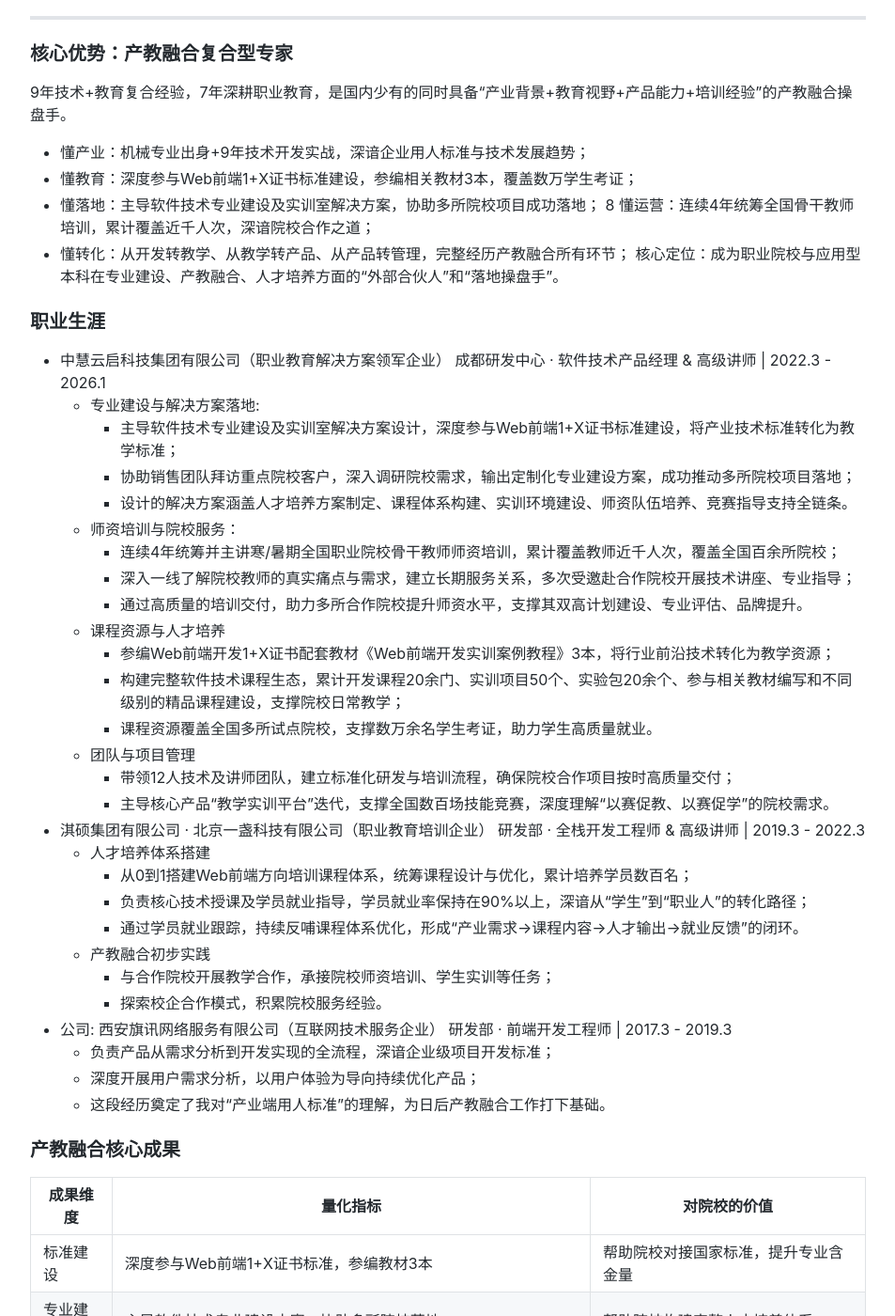
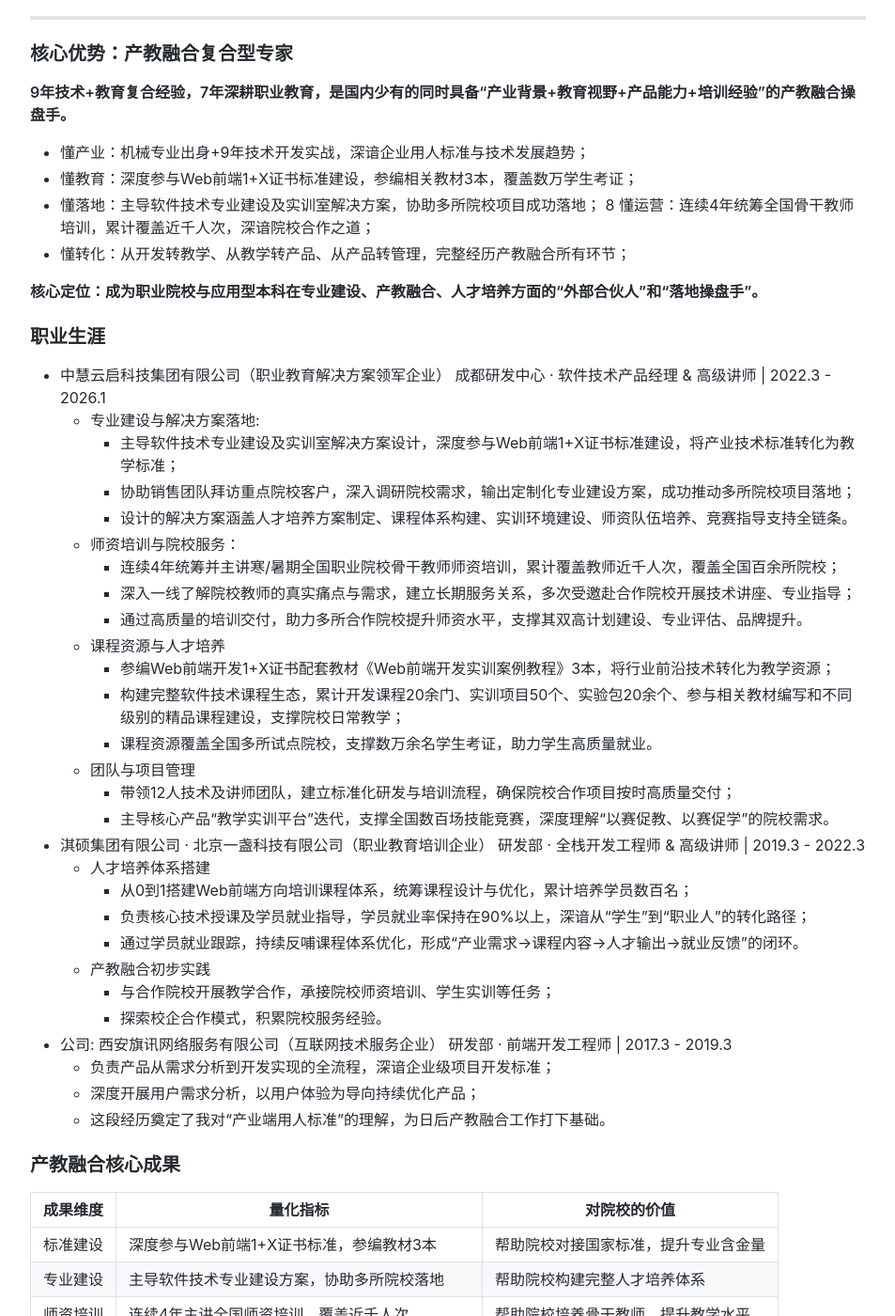
Before and after one commit to davidkoojohn/davidkoojohn.github.io, a Jekyll site: the page built from resume-cjrh.md, in a window 1280 px wide and 1400 px high, scrolled down 572 px. Shown: the whole window at 94% size, without its empty margins (163-1116 px from the left). Built offline with Jekyll 4.4.1, drawn with Linux system fonts in a browser that asks for light colours; comment, search, counter and statistics services are not loaded; some of the changed text lies outside the part shown.

```diff
--- a/resume-cjrh.md
+++ b/resume-cjrh.md
@@ -21,13 +21,15 @@ title: Resume
 ---
 ### 核心优势：产教融合复合型专家
 
-9年技术+教育复合经验，7年深耕职业教育，是国内少有的同时具备“产业背景+教育视野+产品能力+培训经验”的产教融合操盘手。
+**9年技术+教育复合经验，7年深耕职业教育，是国内少有的同时具备“产业背景+教育视野+产品能力+培训经验”的产教融合操盘手。**
+
 * 懂产业：机械专业出身+9年技术开发实战，深谙企业用人标准与技术发展趋势；
 * 懂教育：深度参与Web前端1+X证书标准建设，参编相关教材3本，覆盖数万学生考证；
 * 懂落地：主导软件技术专业建设及实训室解决方案，协助多所院校项目成功落地；
 8 懂运营：连续4年统筹全国骨干教师培训，累计覆盖近千人次，深谙院校合作之道；
 * 懂转化：从开发转教学、从教学转产品、从产品转管理，完整经历产教融合所有环节；
-核心定位：成为职业院校与应用型本科在专业建设、产教融合、人才培养方面的“外部合伙人”和“落地操盘手”。
+
+**核心定位：成为职业院校与应用型本科在专业建设、产教融合、人才培养方面的“外部合伙人”和“落地操盘手”。**
 
 ### 职业生涯
 
@@ -70,7 +72,7 @@ title: Resume
 | 标准建设 | 深度参与Web前端1+X证书标准，参编教材3本 | 帮助院校对接国家标准，提升专业含金量 |
 | 专业建设 | 主导软件技术专业建设方案，协助多所院校落地 | 帮助院校构建完整人才培养体系 |
 | 师资培训 | 连续4年主讲全国师资培训，覆盖近千人次 | 帮助院校培养骨干教师，提升教学水平 |
-| 课程资源 | 开发课程20+门、实训项目50+个、实验包20+个、教材多本及精品课建设 | 帮助院校解决“教什么、怎么教”的问题 |
+| 课程资源 | 开发课程20+门、实训项目50+个、实验包20+个、<br>教材多本及精品课建设 | 帮助院校解决“教什么、怎么教”的问题 |
 | 学生培养 | 课程资源支撑数万名学生考证、就业 | 帮助学生提升技能，实现高质量就业 |
 | 竞赛支撑 | 产品支撑数百场技能竞赛 | 帮助院校以赛促教，提升品牌影响力 |
 
```
